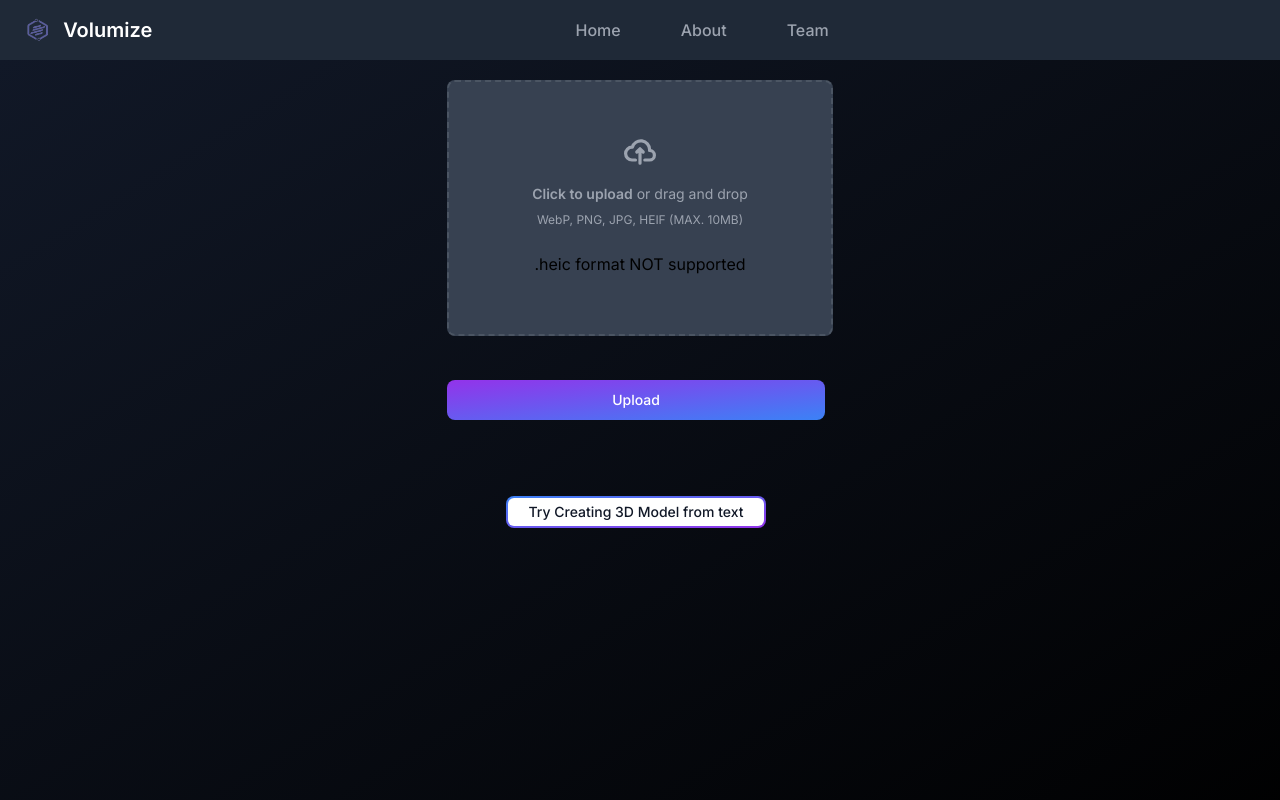
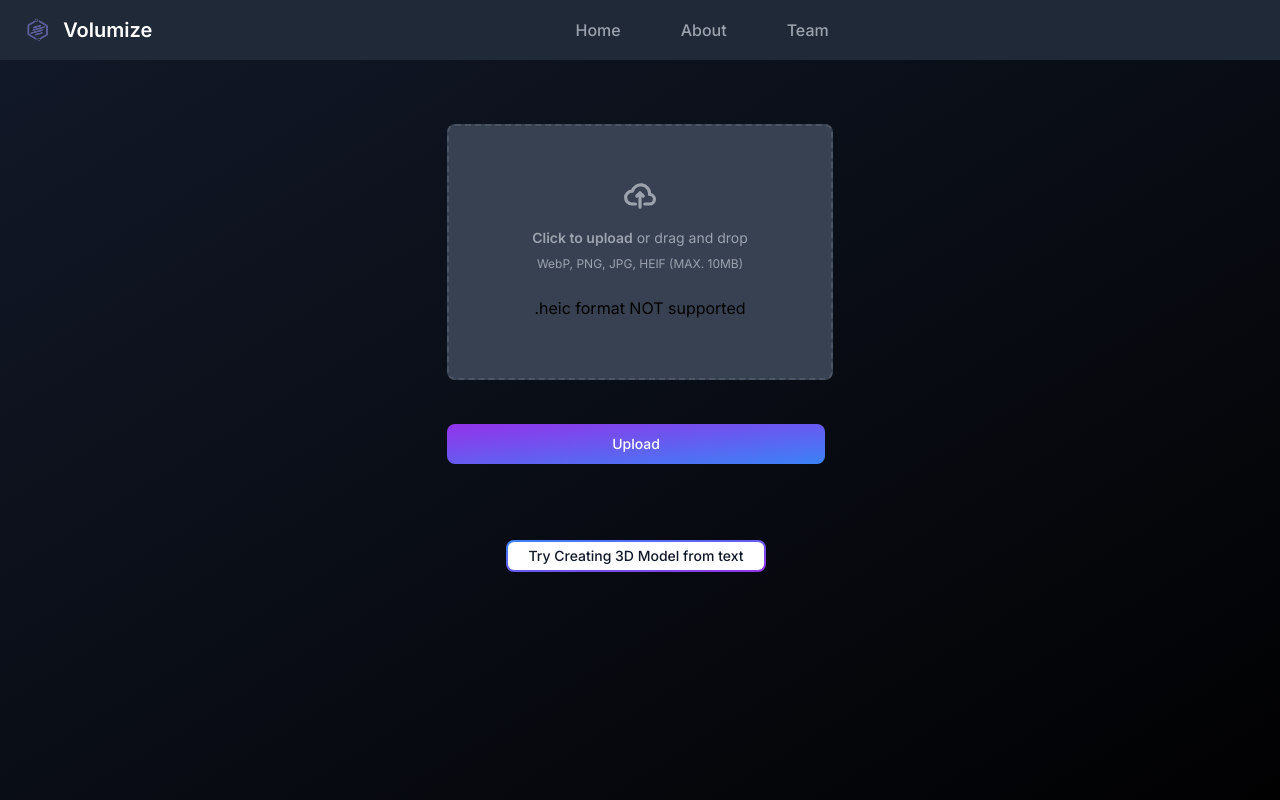
Before and after one commit to Zhassulan1/Volumize-Front, a Next.js app: page /create in a window 1280 px wide. Shown: the top 800 px of the page. Built offline with nearby package versions, Linux system fonts and the light colour scheme.

Commit message:
fix: fixes

```diff
--- a/src/app/components/ui/textArea.tsx
+++ b/src/app/components/ui/textArea.tsx
@@ -2,7 +2,7 @@ export default function TextArea({ onChange }: { onChange: any }) {
     return (
         <textarea
             id="prompt"
-            rows={10}
+            rows={9}
             onChange={(e) => onChange(e.target.value)}
             className="block p-2.5 w-full text-sm text-gray-900 bg-gray-50 rounded-lg border border-gray-300 focus:ring-blue-500 focus:border-blue-500 dark:bg-gray-700 dark:border-gray-600 dark:placeholder-gray-400 dark:text-white dark:focus:ring-blue-500 dark:focus:border-blue-500"
             placeholder="Write your thoughts here..."
--- a/src/app/create/page.tsx
+++ b/src/app/create/page.tsx
@@ -84,7 +84,7 @@ export default function Create() {
 
   const onSubmit = async (event: React.FormEvent<HTMLFormElement>) => {
     event.preventDefault();
-    const debug = false;
+    const debug = true;
     if (debug) {
       setObjURL(debugURL);
       return;
@@ -139,9 +139,10 @@ export default function Create() {
       <div className="bg-gradient-to-br from-gray-900 to-black align-middle justify-between">
         <div className="min-h-screen align-middle justify-center">
 
-          <div className='md:flex md:flex-row items-center justify-center align-middle'>
+          <div className='md:flex md:flex-row items-center justify-center align-top'>
             <div className='md:w-1/3 p-5 w-screen'>
               <form onSubmit={onSubmit} className='flex flex-col m-auto'>
+                <div className="h-32 md:h-11"></div>
                 {imageURL ? (
                   <Thumbnail imageURL={imageURL} onRemoveImage={onRemoveImage} />
                 ) : (
@@ -165,6 +166,7 @@ export default function Create() {
               ) : (
                 (objURL) &&
                 <div className='h-64 flex flex-col my-16'>
+                  <span className='text-gray-400 flex flex-row justify-center px-5'> Model is ready and will appear soon depending on your internet: </span>
                   <Viewer url={objURL} rotate={[0, 0, 0]} />
                   <PrimaryLink1 text="Download" url={objURL} />
                 </div>
@@ -179,7 +181,7 @@ export default function Create() {
           <div className="align-middle justify-center flex">
             <SecondaryLink text="Try Creating 3D Model from text" url="/create/text" />
           </div>
-
+          <div className="h-32 md:h-11"></div>
         </div>
       </div>
     </>
--- a/src/app/create/text/page.tsx
+++ b/src/app/create/text/page.tsx
@@ -122,6 +122,7 @@ export default function UploadSection() {
         <div className='md:flex md:flex-row items-center justify-center align-middle'>
           <div className='md:w-1/3 p-5 w-screen'>
             <form onSubmit={onSubmit} className='flex flex-col m-auto'>
+              {/* <div className="h-30 md:h-14"></div> */}
               <label
                 htmlFor="message"
                 className="block mb-2 text-sm font-medium text-white"
@@ -136,6 +137,7 @@ export default function UploadSection() {
                 Generate
               </button>
             </form>
+            <div className="md:h-36"></div>
           </div>
 
           {
@@ -146,9 +148,11 @@ export default function UploadSection() {
               </div>
             ) : (
               objURL &&
-              <div className='h-64 flex flex-col my-16'>
+              <div className='min-h-64 flex flex-col my-16'>
+                <span className='text-gray-400 flex flex-row justify-center px-5'> Model is ready and will appear soon depending on your internet: </span>
                 <Viewer url={objURL} rotate={[0, 0, 0]} />
                 <PrimaryLink1 text="Download" url={objURL} />
+                <div className="h-40 md:h-36"></div>
               </div>
             )
           }
--- a/src/app/globals.css
+++ b/src/app/globals.css
@@ -1,3 +1,13 @@
 @tailwind base;
 @tailwind components;
 @tailwind utilities;
+
+body {
+    background-image: linear-gradient(to bottom right, var(--tw-gradient-stops));
+    --tw-gradient-from: #111827 var(--tw-gradient-from-position);
+    --tw-gradient-to: rgb(17 24 39 / 0) var(--tw-gradient-to-position);
+    --tw-gradient-stops: var(--tw-gradient-from), var(--tw-gradient-to);
+
+    --tw-gradient-to: #000 var(--tw-gradient-to-position);
+
+}
```
